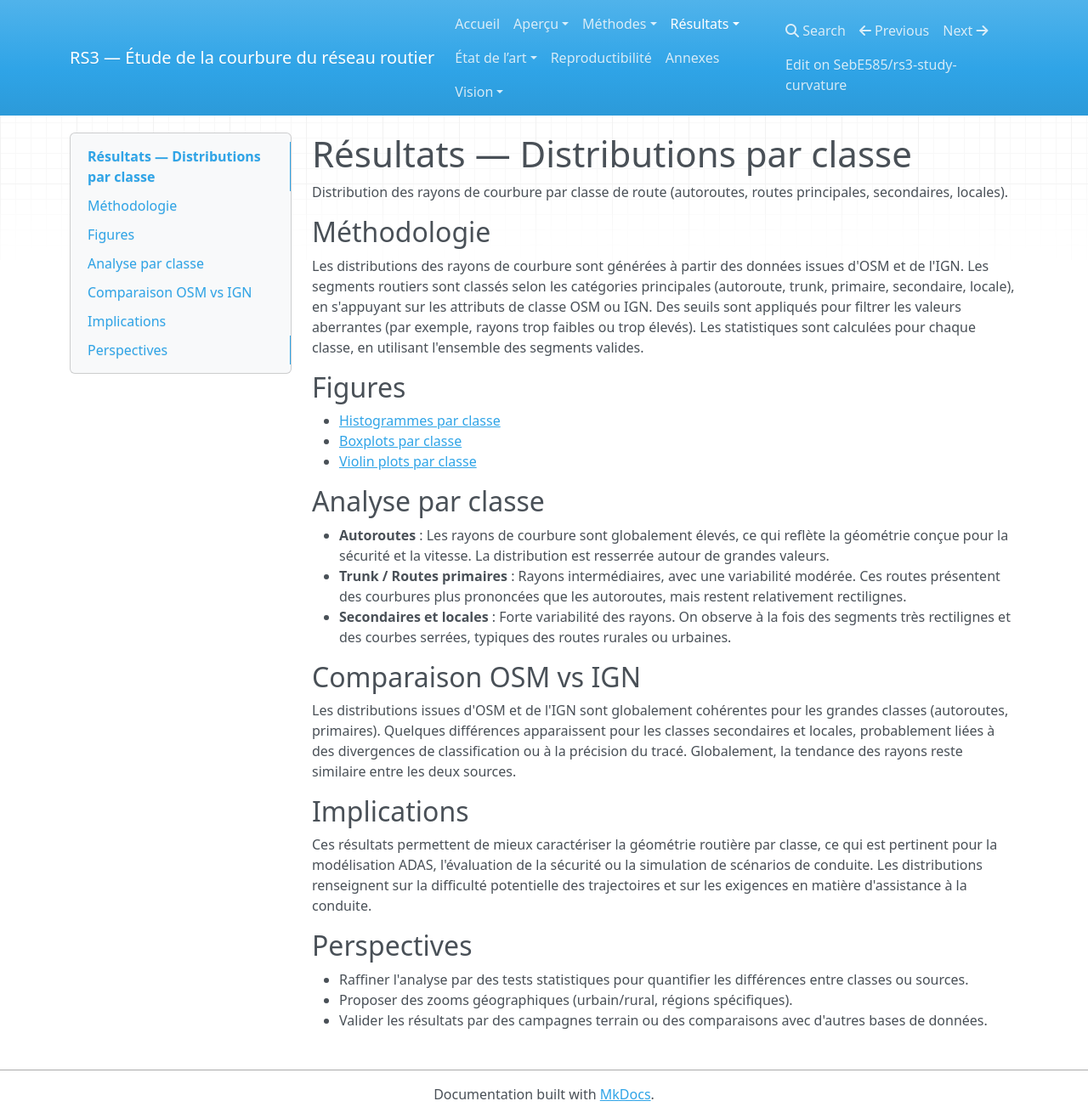
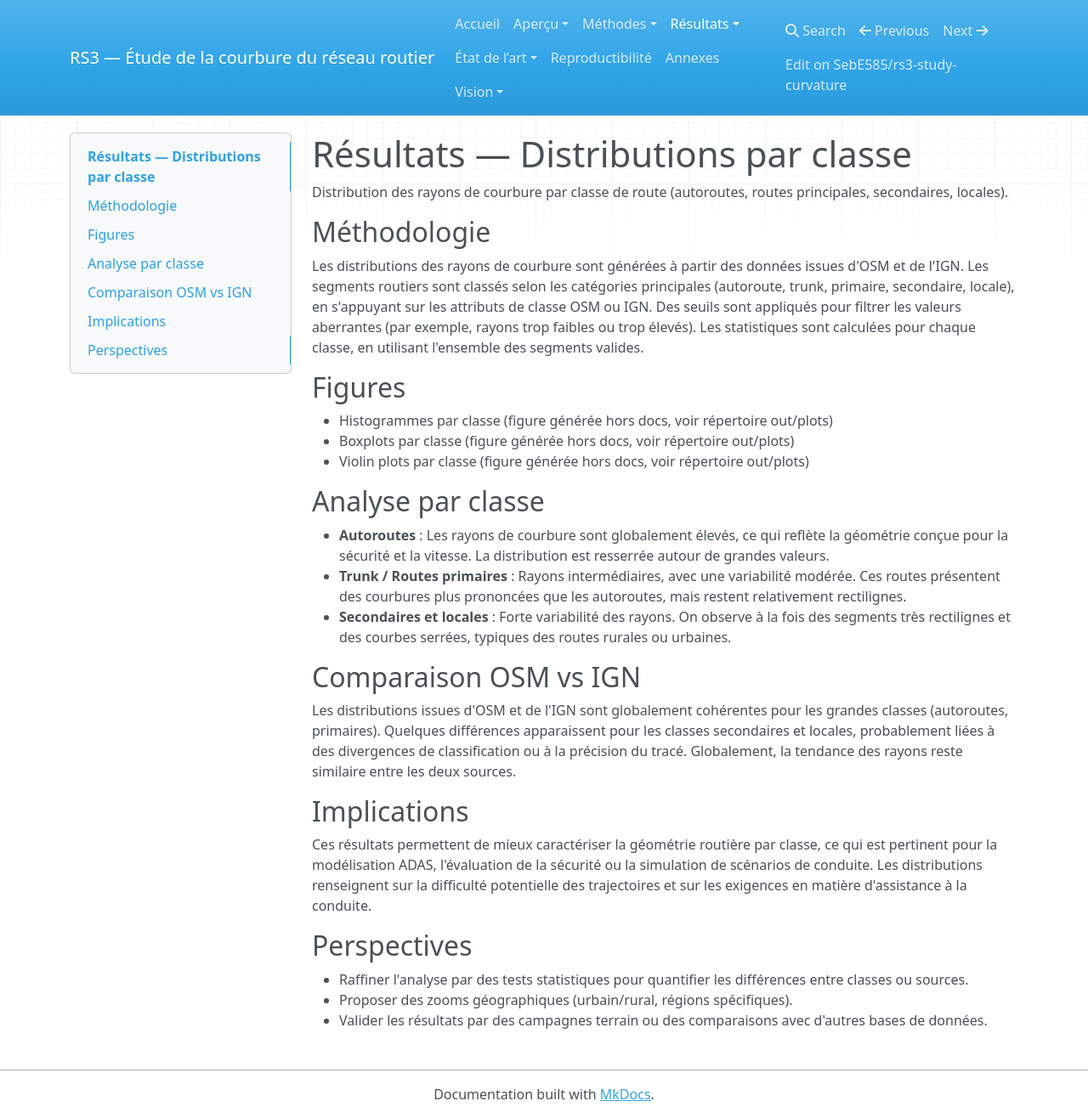
Before and after one commit to SebE585/rs3-study-curvature, an MkDocs documentation site: the page built from docs/results/distributions-classes.md, in a window 1280 px wide and 1316 px high. Shown: the whole window at 85% size. Built offline with MkDocs 1.6.1, drawn with Linux system fonts in a browser that asks for light colours; nearby versions of some CDN libraries.

Commit message:
Auto: publish

```diff
--- a/docs/results/distributions-classes.md
+++ b/docs/results/distributions-classes.md
@@ -9,9 +9,9 @@ Les distributions des rayons de courbure sont générées à partir des données
 
 ## Figures
 
-- [Histogrammes par classe](../../out/plots/by_class_20250924_173611/histograms_by_class.png)
-- [Boxplots par classe](../../out/plots/by_class_20250924_173611/boxplots_by_class.png)
-- [Violin plots par classe](../../out/plots/by_class_20250924_173611/violinplots_by_class.png)
+- Histogrammes par classe (figure générée hors docs, voir répertoire out/plots)
+- Boxplots par classe (figure générée hors docs, voir répertoire out/plots)
+- Violin plots par classe (figure générée hors docs, voir répertoire out/plots)
 
 ## Analyse par classe
 
```
Also changed, not shown: docs/index.md (+1 -1 lines), docs/results.md (+0 -27 lines), docs/results/index.md (+3 -6 lines), docs/results/osm-vs-ign.md (+1 -3 lines).
